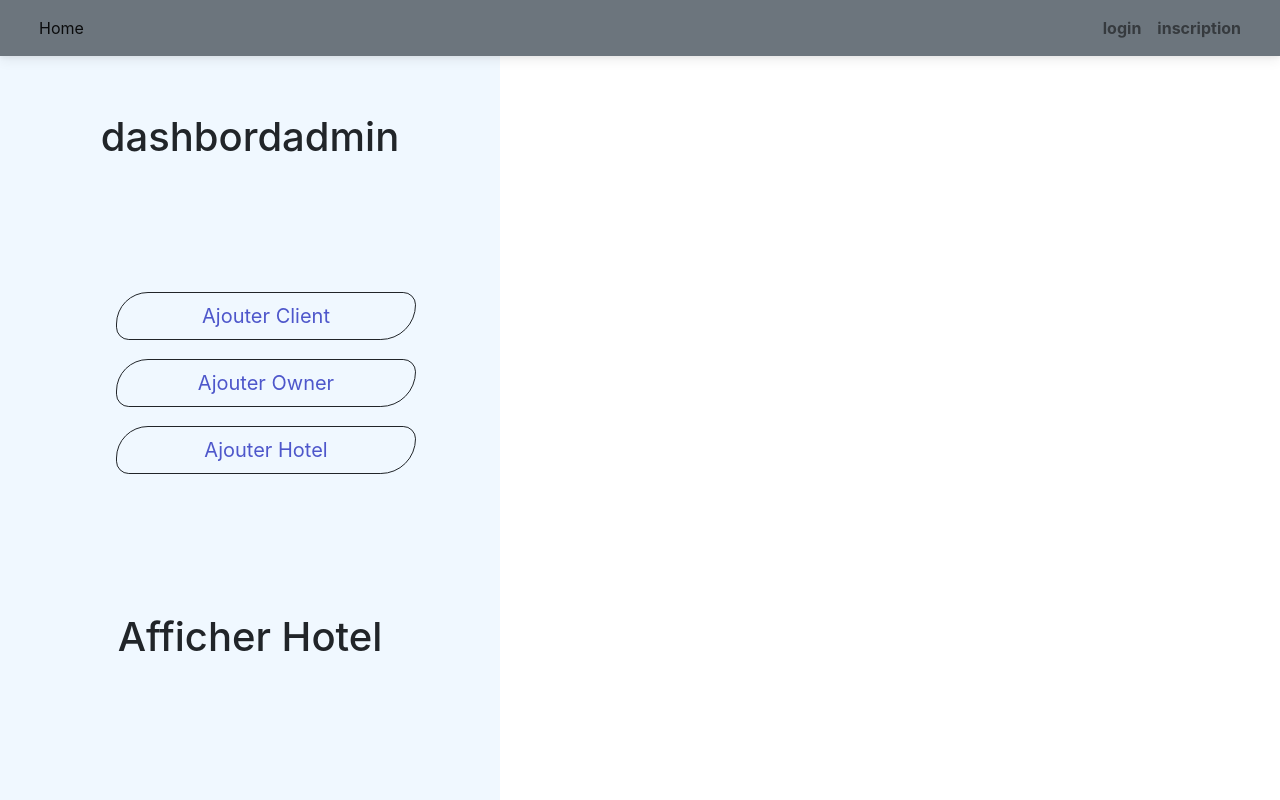
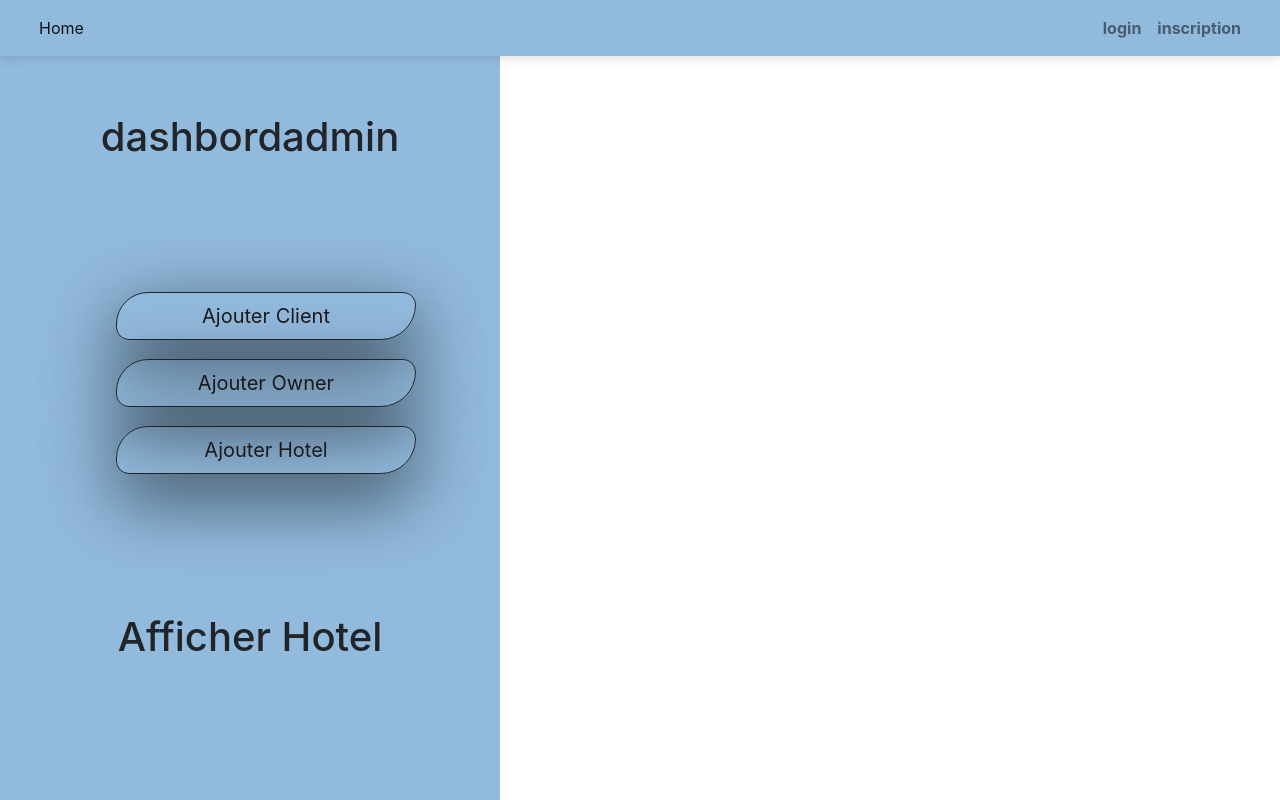
Before and after one commit to zakaria444/Booking-Hotel, a React (Create React App) app in the folder React_Project/: page /dashbordadmin in a window 1280 px wide. Shown: the top 800 px of the page. Built offline with nearby package versions, Linux system fonts and the light colour scheme.

Commit message:
style dashbord admin

```diff
--- a/React_Project/src/compenent/home/dashbordowner.js
+++ b/React_Project/src/compenent/home/dashbordowner.js
@@ -55,7 +55,10 @@ function Home() {
     <div className='information-owner'>
     {}
       <h1 >Information owner</h1>
+      <div>
+      </div>
       <input value={owner.name} ></input>
+
 
     </div>
     </div>
--- a/React_Project/src/compenent/home/menu.js
+++ b/React_Project/src/compenent/home/menu.js
@@ -32,7 +32,7 @@ function menu() {
   }
 
   return (
-    <nav className="navbar navbar-expand-lg navbar-light bg-secondary ">
+    <nav className="navbar navbar-expand-lg navbar-light " id='navbar'>
     <div className="container-fluid">
       {/* <a className="navbar-brand" href="">Booking</a> */}
       <button
--- a/React_Project/src/index.css
+++ b/React_Project/src/index.css
@@ -67,11 +67,15 @@
 .admin-dashb{
   display: flex;
   flex-direction: column;
-  background: aliceblue;
+  background: #92badd;
   width: 500px;
   height: 1000px;
   justify-content: space-around;
   align-items: center;
+}
+#navbar{
+  background-color: #92badd;
+
 }
 #nav-admin{
   display: flex;
@@ -85,9 +89,10 @@
   width: 300px;
   border: solid 1px;
   border-radius: 100px 40px 110px 40px;
+  box-shadow: rgba(0, 0, 0, 0.56) 0px 22px 70px 4px;
 }
 .nav-admin li a {
-color: #4e57cb;
+color: #1b1b1e;
 font-size: 20px;
 
 }
@@ -104,6 +109,8 @@ display: flex;
 justify-content: space-between;
 }
 .information-owner{
-  width: 1500px;
+  width: 1900px;
     border: solid 1px;
+    background-image: url(./compenent/home/img-hotel/pexels-konstantinos-eleftheriadis-2034335.jpg);
+    background-size: 100%;
 }
```
Also changed, not shown: 1 other file (tests, documents, lock files or other folders).
